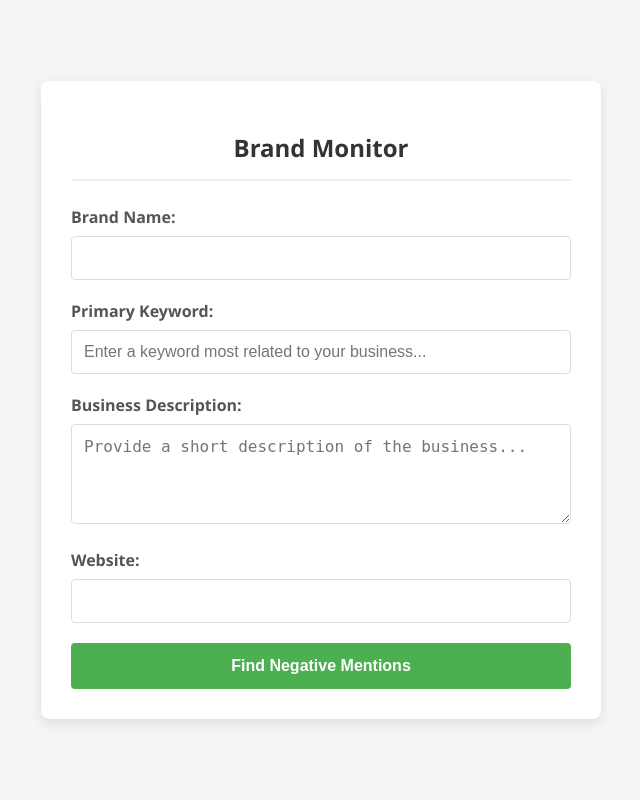
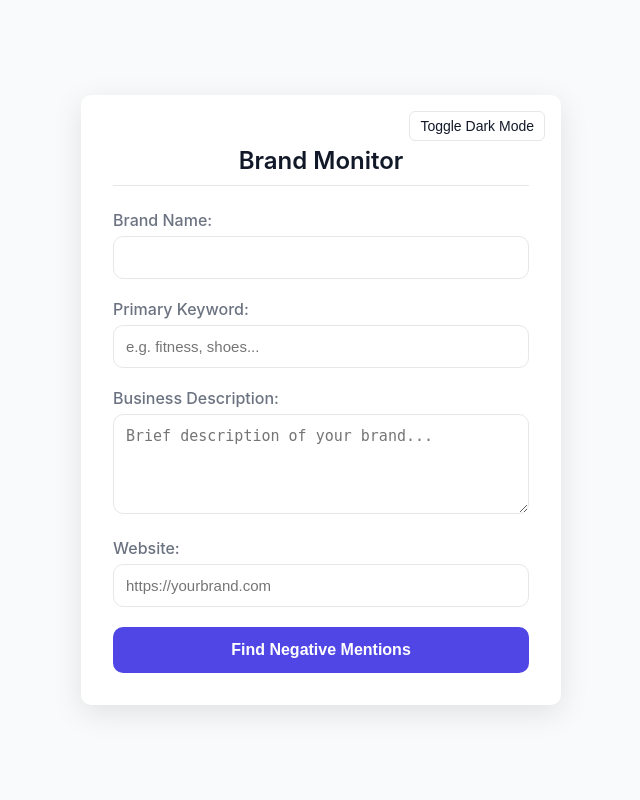
Before and after one commit to AdityaZDesai/CompanyScraper, a Flask app: page / in a window 1280 px wide. Shown: the whole page, without its empty margins (319-959 px from the left). Run offline with Flask 3, Linux system fonts and the light colour scheme.

Commit message:
made ui changes, added datatime to google drive, and improved irrelevant results.

```diff
--- a/app.py
+++ b/app.py
@@ -70,7 +70,6 @@ def search():
     brand_keyword = f"{brand} {keyword}"
     queries = [f"{brand_keyword} {kw}" for kw in NEGATIVE_KEYWORDS]
     all_results = []
-    results_fed_tiktok = generate_tiktok_keywords(brand_keyword)
 
     #
     # Track any API errors
--- a/templates/index.html
+++ b/templates/index.html
@@ -1,117 +1,203 @@
 <!DOCTYPE html>
 <html lang="en">
 <head>
-    <meta charset="UTF-8">
-    <meta name="viewport" content="width=device-width, initial-scale=1.0">
-    <title>Negative Brand Search</title>
+  <meta charset="UTF-8" />
+  <meta name="viewport" content="width=device-width, initial-scale=1.0"/>
+  <title>Brand Monitor</title>
   <style>
+    :root {
+      --primary: #4f46e5;
+      --primary-hover: #4338ca;
+      --bg: #f9fafb;
+      --text-dark: #111827;
+      --text-muted: #6b7280;
+      --border: #e5e7eb;
+      --card-bg: white;
+      --button-text: white;
+    }
+
+    body.dark {
+      --bg: #1f2937;
+      --text-dark: #f3f4f6;
+      --text-muted: #9ca3af;
+      --border: #374151;
+      --card-bg: #111827;
+      --button-text: white;
+    }
+
+    * {
+      box-sizing: border-box;
+    }
+
     body {
-            font-family: 'Segoe UI', Tahoma, Geneva, Verdana, sans-serif;
-            background-color: #f5f5f5;
       margin: 0;
-            padding: 0;
+      font-family: 'Inter', sans-serif;
+      background-color: var(--bg);
+      color: var(--text-dark);
       display: flex;
+      align-items: center;
       justify-content: center;
-            align-items: center;
       min-height: 100vh;
+      padding: 20px;
+      transition: background-color 0.3s, color 0.3s;
     }
+
     .container {
-            background-color: white;
-            border-radius: 8px;
-            box-shadow: 0 4px 12px rgba(0, 0, 0, 0.1);
-            padding: 30px;
+      background: var(--card-bg);
+      border-radius: 10px;
+      box-shadow: 0 8px 30px rgba(0, 0, 0, 0.1);
+      padding: 32px;
+      max-width: 480px;
       width: 100%;
-            max-width: 500px;
+      animation: fadeIn 0.4s ease-in-out;
+      transition: background-color 0.3s, color 0.3s;
+      position: relative;
     }
+
+    @keyframes fadeIn {
+      from { opacity: 0; transform: translateY(10px); }
+      to { opacity: 1; transform: translateY(0); }
+    }
+
     h2 {
-            color: #333;
+      font-size: 24px;
+      margin-bottom: 24px;
       text-align: center;
-            margin-bottom: 25px;
-            border-bottom: 2px solid #f0f0f0;
-            padding-bottom: 15px;
+      font-weight: 600;
+      border-bottom: 1px solid var(--border);
+      padding-bottom: 10px;
     }
+
     label {
-            font-weight: 600;
-            color: #555;
       display: block;
-            margin-bottom: 8px;
+      font-weight: 500;
+      margin-bottom: 6px;
+      color: var(--text-muted);
     }
-        input[type="text"], input[type="url"], textarea {
+
+    input[type="text"],
+    input[type="url"],
+    textarea {
       width: 100%;
       padding: 12px;
       margin-bottom: 20px;
-            border: 1px solid #ddd;
-            border-radius: 4px;
-            box-sizing: border-box;
-            font-size: 16px;
+      border: 1px solid var(--border);
+      border-radius: 10px;
+      font-size: 15px;
+      background: transparent;
+      color: var(--text-dark);
+      transition: border-color 0.2s;
     }
+
+    input:focus,
+    textarea:focus {
+      border-color: var(--primary);
+      outline: none;
+    }
+
     textarea {
-            height: 100px;
       resize: vertical;
+      min-height: 100px;
     }
+
     input[type="submit"] {
-            background-color: #4CAF50;
-            color: white;
+      width: 100%;
+      background-color: var(--primary);
+      color: var(--button-text);
+      padding: 14px;
       border: none;
-            padding: 14px 20px;
-            width: 100%;
-            border-radius: 4px;
-            cursor: pointer;
+      border-radius: 10px;
       font-size: 16px;
       font-weight: 600;
-            transition: background-color 0.3s;
+      cursor: pointer;
+      transition: background-color 0.3s ease;
     }
+
     input[type="submit"]:hover {
-            background-color: #45a049;
+      background-color: var(--primary-hover);
     }
+
     .loading {
       display: none;
       text-align: center;
       margin-top: 20px;
     }
+
     .spinner {
-            border: 5px solid #f3f3f3;
-            border-top: 5px solid #4CAF50;
+      border: 4px solid #f3f3f3;
+      border-top: 4px solid var(--primary);
       border-radius: 50%;
-            width: 40px;
-            height: 40px;
+      width: 36px;
+      height: 36px;
       animation: spin 1s linear infinite;
-            margin: 0 auto;
+      margin: 0 auto 10px;
     }
+
     @keyframes spin {
       0% { transform: rotate(0deg); }
       100% { transform: rotate(360deg); }
+    }
+
+    @media (max-width: 500px) {
+      .container {
+        padding: 24px;
+      }
+    }
+
+    .toggle-theme {
+      position: absolute;
+      top: 16px;
+      right: 16px;
+      background: none;
+      border: 1px solid var(--border);
+      padding: 6px 10px;
+      font-size: 14px;
+      border-radius: 6px;
+      color: var(--text-dark);
+      cursor: pointer;
+      transition: background 0.3s, color 0.3s;
+    }
+
+    .toggle-theme:hover {
+      background: var(--border);
     }
   </style>
 </head>
 <body>
   <div class="container">
+    <button class="toggle-theme" onclick="toggleTheme()">Toggle Dark Mode</button>
     <h2>Brand Monitor</h2>
     <form method="post" action="/search" id="searchForm">
       <label for="brand">Brand Name:</label>
-            <input type="text" id="brand" name="brand" required>
+      <input type="text" id="brand" name="brand" required />
 
       <label for="keyword">Primary Keyword:</label>
-            <input type="text" id="keyword" name="keyword" placeholder="Enter a keyword most related to your business..." required>
+      <input type="text" id="keyword" name="keyword" placeholder="e.g. fitness, shoes..." required />
 
       <label for="description">Business Description:</label>
-            <textarea id="description" name="description" placeholder="Provide a short description of the business..." required></textarea>
+      <textarea id="description" name="description" placeholder="Brief description of your brand..." required></textarea>
 
       <label for="website">Website:</label>
-            <input type="url" id="website" name="website" required>
+      <input type="url" id="website" name="website" placeholder="https://yourbrand.com" required />
 
-            <input type="submit" value="Find Negative Mentions">
+      <input type="submit" value="Find Negative Mentions" />
     </form>
     <div class="loading" id="loadingIndicator">
       <div class="spinner"></div>
-            <p>Searching for negative mentions. This may take a moment...</p>
+      <p>Searching for negative mentions…</p>
     </div>
   </div>
 
   <script>
-        document.getElementById('searchForm').addEventListener('submit', function() {
+    // Show loading spinner
+    document.getElementById('searchForm').addEventListener('submit', function () {
       document.getElementById('loadingIndicator').style.display = 'block';
     });
+
+    // Toggle dark mode
+    function toggleTheme() {
+      document.body.classList.toggle('dark');
+    }
   </script>
 </body>
 </html>
--- a/tiktok.py
+++ b/tiktok.py
@@ -9,7 +9,7 @@ load_dotenv()
 def generate_tiktok_keywords(brand_keyword):
     try:
         # 1. Get online search results from your custom API
-        results_fed_tiktok = search_search1api(brand_keyword, 10)
+        results_fed_tiktok = search_search1api(brand_keyword, 20)
 
         if not results_fed_tiktok:
             raise ValueError("No results returned from Search1API")
@@ -60,7 +60,7 @@ def combined_tiktok_results(brand, brandkeyword):
     for word in keywords:
         search_query = f"{brand} {word}"
         print(f"[INFO] Searching TikTok for: '{search_query}'")
-        tiktok_result = search_tiktok(search_query, max_results=10)
+        tiktok_result = search_tiktok(search_query, max_results=20)
 
         # Only add results with unique links
         for result in tiktok_result:
```
Also changed, not shown: drive.py (+8 -3 lines), gemini.py (+15 -15 lines), templates/results.html (+22 -18 lines), 1 other file. Lines whose indentation alone changed are shown as unchanged.
